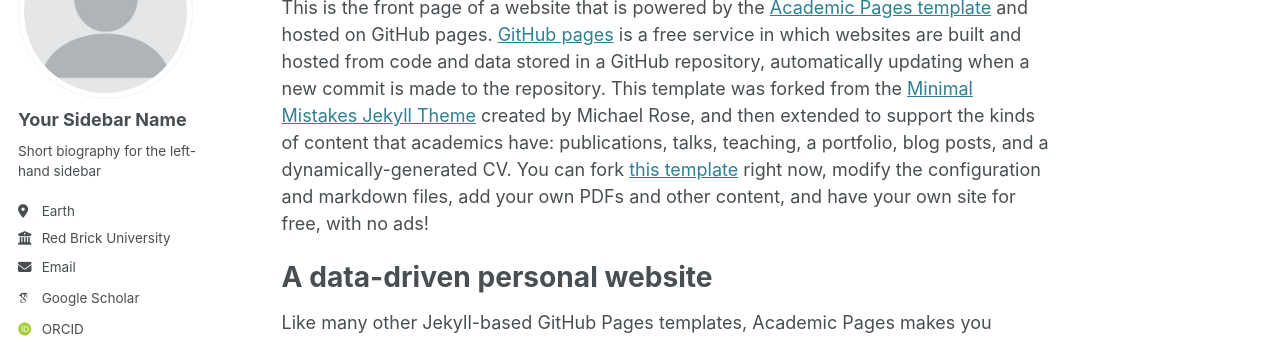
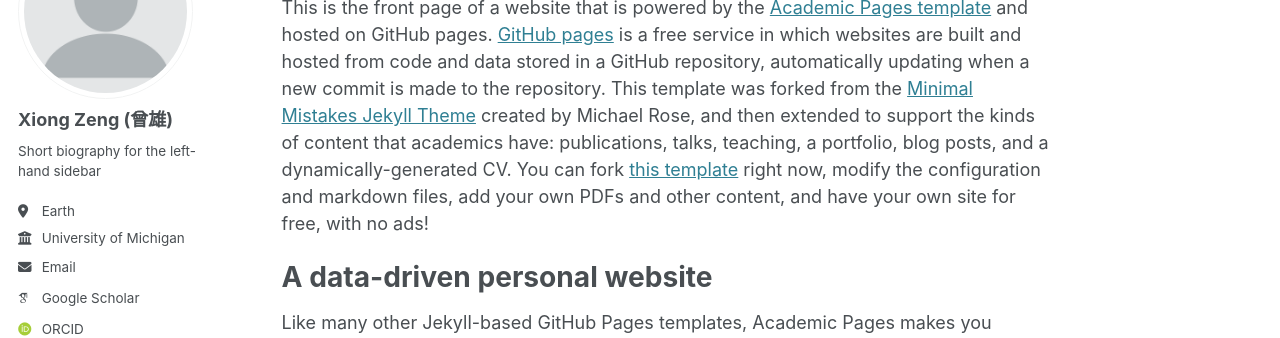
Before and after one commit to zengxiong111/zengxiong.github.io, a Jekyll site: the page built from _pages/about.md, in a window 1280 px wide. Shown: the part 182-520 px from the top of the page. Built offline with Jekyll 4.4.1, drawn with Linux system fonts in a browser that asks for light colours; some web fonts are replaced.

Commit message:
Update _config.yml

```diff
--- a/_config.yml
+++ b/_config.yml
@@ -22,11 +22,11 @@
 author:
   # Biographic information
   avatar           : "profile.png"
-  name             : "Your Sidebar Name"
+  name             : "Xiong Zeng (曾雄)"
   pronouns         : # example: "she/her"
   bio              : "Short biography for the left-hand sidebar"
   location         : "Earth"
-  employer         : "Red Brick University"
+  employer         : "University of Michigan"
   uri              : # URL
   email            : "zengxion@umich.edu"
 
```
